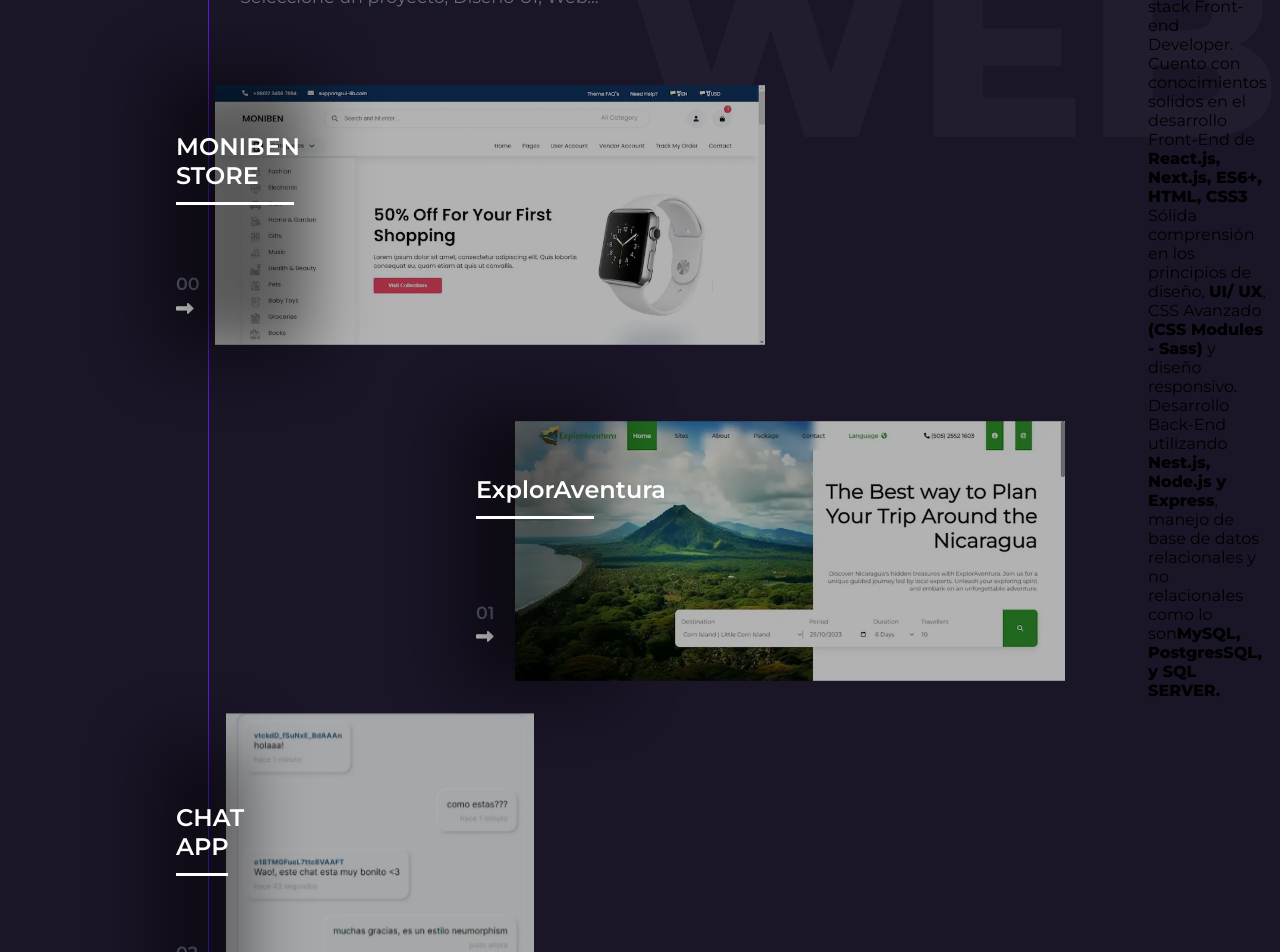
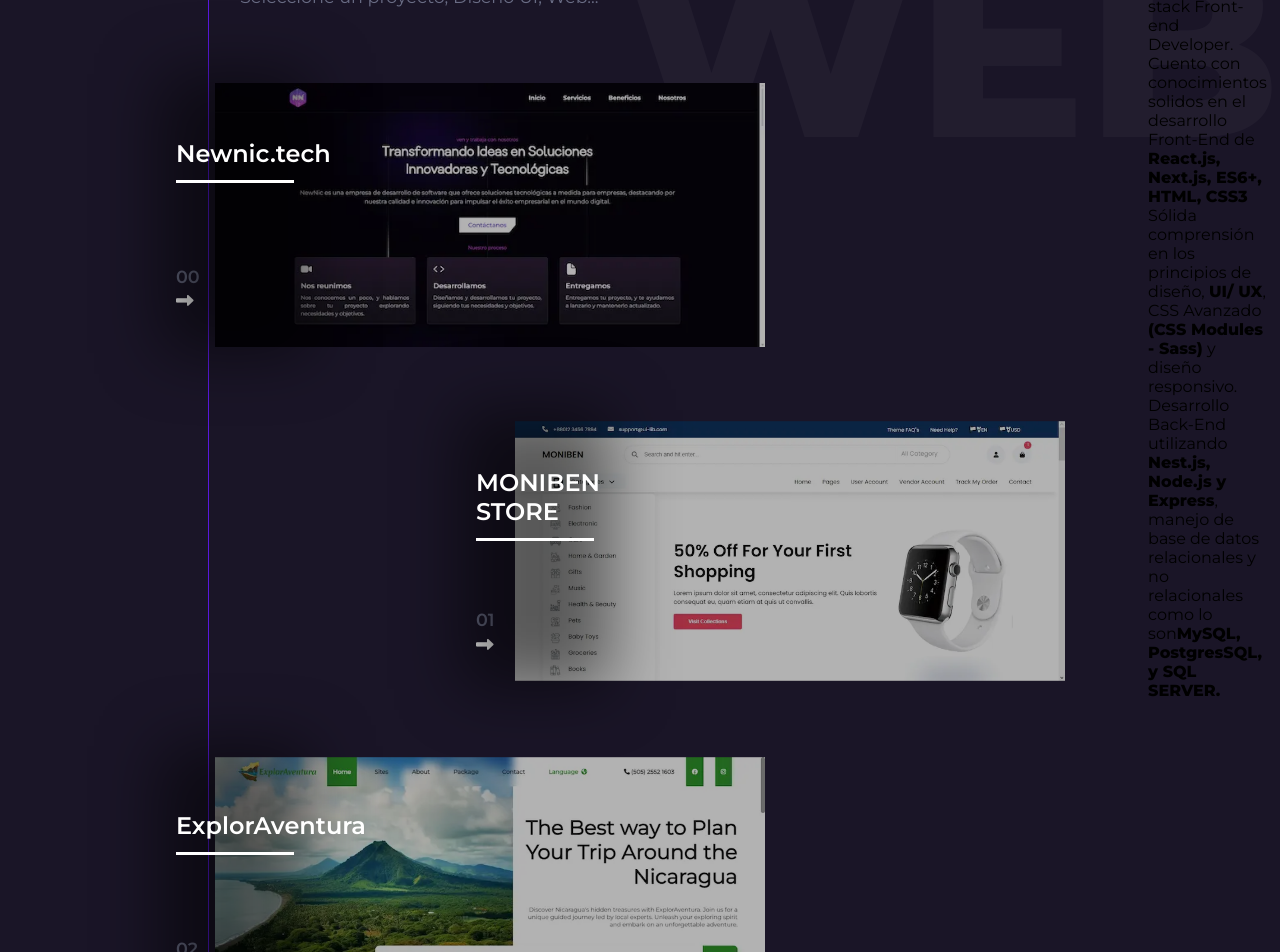
Before and after one commit to francisco-JGC/PortafolioV2, a React (Vite) app: page / in a window 1280 px wide. Shown: the part 860-1812 px from the top of the page. Built offline with nearby package versions, Linux system fonts and the light colour scheme.

Commit message:
chore: Add new images for projects

```diff
--- a/src/common/projects/images.js
+++ b/src/common/projects/images.js
@@ -5,6 +5,8 @@ import chatapp from '../../assets/images/chatapp.webp'
 import napet from '../../assets/images/napet.webp'
 import exploraventura from '../../assets/images/exploraventuratravel.webp'
 import exploraventura_light from '../../assets/images/exploraventuratravel-light.webp'
+import newnic from '../../assets/images/newnic.webp'
+import newnic_light from '../../assets/images/newnic-light.webp'
 
 export {
   moniben_light,
@@ -13,5 +15,7 @@ export {
   moniben_store,
   napet_app,
   exploraventura,
-  exploraventura_light
+  exploraventura_light,
+  newnic,
+  newnic_light
 }
--- a/src/common/projects/index.js
+++ b/src/common/projects/index.js
@@ -5,10 +5,31 @@ import {
   napet,
   napet_app,
   exploraventura,
-  exploraventura_light
+  exploraventura_light,
+  newnic,
+  newnic_light
 } from './images'
 
 export const ALL_PROJECTS = [
+  {
+    id: 0,
+    name: 'Newnic.tech',
+    image: newnic_light,
+    background_image: newnic,
+    description:
+      'Pagina web de una empresa de servicios de tecnologia, donde se puede ver los servicios que ofrecen, los proyectos realizados, y un formulario de contacto. Perfectamente estructurada y totalmente responsive. Esta plantilla puede ser modificada a gusto, y escalable para adaptarse a cualquier tipo de negocio. Y es totalmente responsive.',
+    link: 'https://github.com/francisco-JGC/newnic.tech',
+    technologies: [
+      'Design',
+      'SASS',
+      'NextJS 14',
+      'HTML5',
+      'Responsive',
+      'JavaScript'
+    ],
+    numberList: '00',
+    orientation: 'horizontal'
+  },
   {
     id: 1,
     name: 'MONIBEN STORE',
@@ -25,7 +46,7 @@ export const ALL_PROJECTS = [
       'HTML5',
       'Responsive'
     ],
-    numberList: '00',
+    numberList: '01',
     orientation: 'horizontal'
     // style: {
     //   filter: 'brightness(70%)'
@@ -47,31 +68,8 @@ export const ALL_PROJECTS = [
       'Responsive',
       'Framer Motion'
     ],
-    numberList: '01',
+    numberList: '02',
     orientation: 'horizontal'
-    // style: {
-    //   filter: 'brightness(70%)',
-    //   marginTop: '10em'
-    // }
-  },
-  {
-    id: 3,
-    name: 'CHAT APP',
-    image: chatapp,
-    background_image: chatapp,
-    description:
-      'Chat en tiempo real, donde se puede enviar mensajes de texto, podemos ver un claro ejemplo de como funcionan los sockets para conexion en tiempo real con el servidor y los clientes. Esta aplicación fue creada con React, NodeJS, Express y Socket.io.',
-    numberList: '02',
-    orientation: 'vertical',
-    link: 'https://github.com/francisco-JGC/Chat_App-Node-React-Socket.io',
-    technologies: [
-      'React',
-      'NodeJS',
-      'Express',
-      'Socket.io',
-      'Neumorphism',
-      'SASS'
-    ]
     // style: {
     //   filter: 'brightness(70%)',
     //   marginTop: '10em'
@@ -86,7 +84,7 @@ export const ALL_PROJECTS = [
       'Napet es una aplicacion movil anterior mente llamada APPGRO, tiene como funcionamiento principal Identificar plagas y enfermedades en las plantas, asi como tambien servir una app para registrar tus mascotas donde podras ver su cuido, alimentacion, actividades, etc.',
     link: null,
     technologies: ['UI/UX', 'Design', 'Adobe XD', 'Adobe Illustrator'],
-    numberList: '03',
+    numberList: '04',
     orientation: 'vertical'
     // style: {
     //   filter: 'brightness(70%)',
```
Also changed, not shown: src/assets/images/newnic-light.webp (added), src/assets/images/newnic.webp (added).
